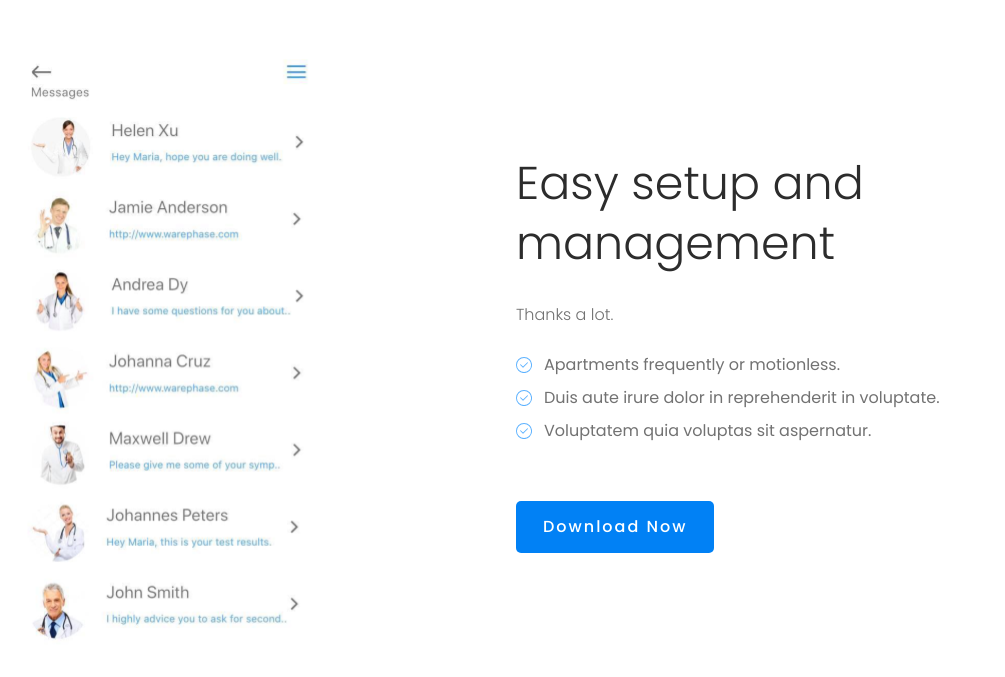
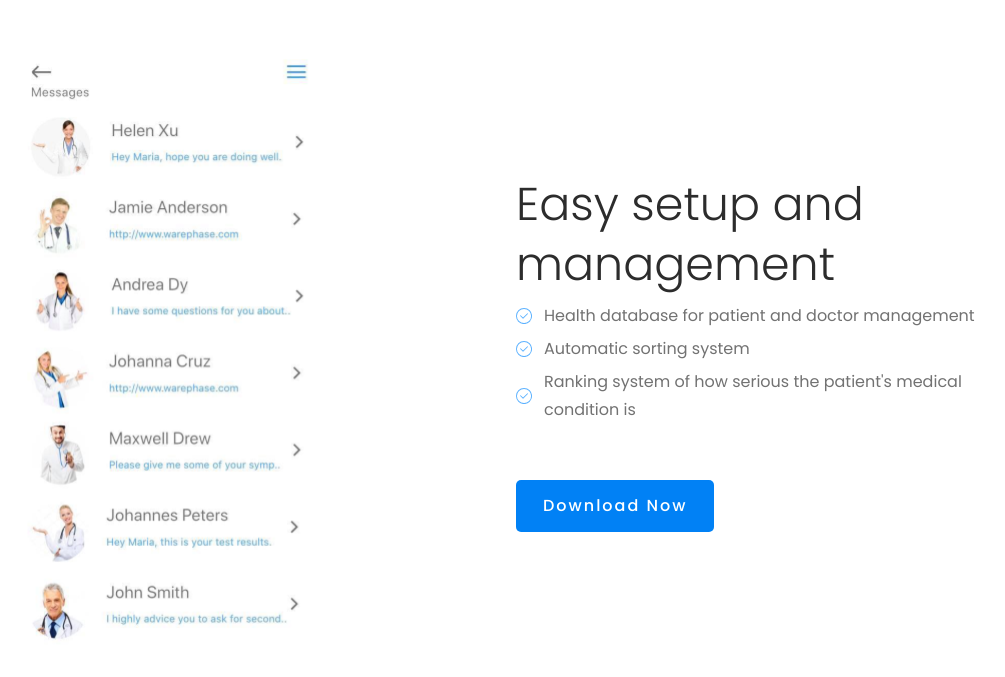
Before and after one commit to arianneghislainerull/openhacks-medi-ranks.github.io, a plain HTML site: page index.html in a window 1280 px wide. Shown: the part 3490-4167 px from the top of the page, without its empty margins (169-1174 px from the left). Drawn offline with Linux system fonts and the light colour scheme.

Commit message:
Update index.html

```diff
--- a/index.html
+++ b/index.html
@@ -223,11 +223,11 @@
                                 <div class="features_info">
                                     <h3 class="wow fadeInUp" data-wow-duration=".5s" data-wow-delay=".3s" >Easy setup and <br>
                                             management</h3>
-                                    <p class="wow fadeInUp" data-wow-duration=".6s" data-wow-delay=".4s"  >Thanks a lot.</p>
+
                                     <ul>
-                                        <li class="wow fadeInUp" data-wow-duration=".7s" data-wow-delay=".5s" > Apartments frequently or motionless. </li>
-                                        <li class="wow fadeInUp" data-wow-duration=".8s" data-wow-delay=".6s" > Duis aute irure dolor in reprehenderit in voluptate. </li>
-                                        <li class="wow fadeInUp" data-wow-duration=".9s" data-wow-delay=".7s" > Voluptatem quia voluptas sit aspernatur.</li>
+                                        <li class="wow fadeInUp" data-wow-duration=".7s" data-wow-delay=".5s" > Health database for patient and doctor management</li>
+                                        <li class="wow fadeInUp" data-wow-duration=".8s" data-wow-delay=".6s" > Automatic sorting system </li>
+                                        <li class="wow fadeInUp" data-wow-duration=".9s" data-wow-delay=".7s" > Ranking system of how serious the patient's medical condition is</li>
                                     </ul>
 
                                     <div class="about_btn wow fadeInUp" data-wow-duration=".10s" data-wow-delay=".8s" >
```
